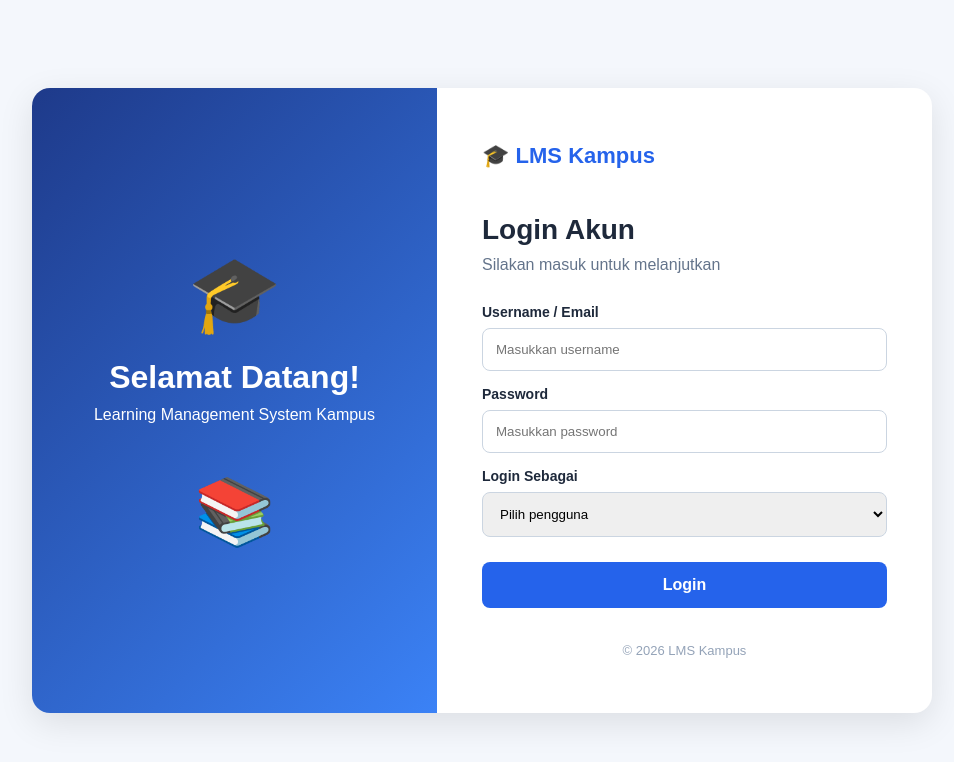
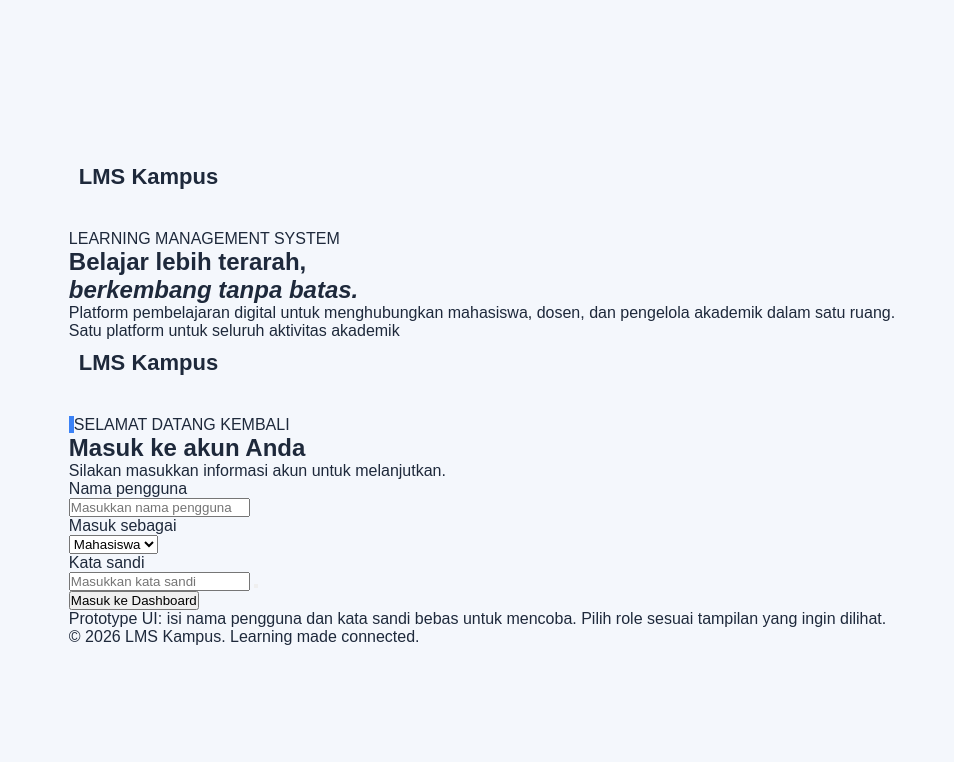
Before and after one commit to Anonym541/TUGAS-LMS, a Spring Boot app: page / in a window 1280 px wide. Shown: the top 762 px of the page, without its empty margins (158-1112 px from the left). Run offline with Spring Boot 4, Linux system fonts and the light colour scheme.

Commit message:
Update index.html

```diff
--- a/lms-backend/src/main/resources/static/index.html
+++ b/lms-backend/src/main/resources/static/index.html
@@ -1,73 +1,84 @@
-
 <!DOCTYPE html>
 <html lang="id">
 <head>
   <meta charset="UTF-8">
   <meta name="viewport" content="width=device-width, initial-scale=1.0">
-    <title>Login LMS Kampus</title>
+  <title>Login | LMS Kampus</title>
+  <link rel="preconnect" href="https://fonts.googleapis.com">
+  <link href="https://fonts.googleapis.com/css2?family=Inter:wght@400;500;600;700;800&display=swap" rel="stylesheet">
   <link rel="stylesheet" href="style.css">
+  <script src="https://unpkg.com/lucide@latest"></script>
 </head>
 <body class="login-page">
+  <main class="login-shell">
+    <section class="login-intro">
+      <div class="brand brand-light">
+        <span class="brand-mark"><i data-lucide="graduation-cap"></i></span>
+        <span>LMS<span class="brand-muted"> Kampus</span></span>
+      </div>
+      <div class="intro-copy">
+        <span class="eyebrow">LEARNING MANAGEMENT SYSTEM</span>
+        <h1>Belajar lebih terarah,<br><em>berkembang tanpa batas.</em></h1>
+        <p>Platform pembelajaran digital untuk menghubungkan mahasiswa, dosen, dan pengelola akademik dalam satu ruang.</p>
+      </div>
+      <div class="intro-footer">
+        <span class="intro-dot"></span>
+        Satu platform untuk seluruh aktivitas akademik
+      </div>
+    </section>
 
-    <div class="login-container">
-        <div class="login-illustration">
-            <div class="illustration-content">
-                <div class="cap-icon">🎓</div>
-                <h1>Selamat Datang!</h1>
-                <p>Learning Management System Kampus</p>
-                <div class="book-icon">📚</div>
-            </div>
+    <section class="login-panel">
+      <div class="login-card">
+        <div class="login-mobile-brand brand">
+          <span class="brand-mark"><i data-lucide="graduation-cap"></i></span>
+          <span>LMS<span class="brand-muted"> Kampus</span></span>
         </div>
 
-        <div class="login-form">
-            <div class="logo">🎓 <span>LMS Kampus</span></div>
-
-            <h2>Login Akun</h2>
-            <p class="subtitle">Silakan masuk untuk melanjutkan</p>
+        <span class="eyebrow blue">SELAMAT DATANG KEMBALI</span>
+        <h2>Masuk ke akun Anda</h2>
+        <p class="muted">Silakan masukkan informasi akun untuk melanjutkan.</p>
 
         <form id="loginForm">
-                <label>Username / Email</label>
-                <input type="text" id="username"
-                       placeholder="Masukkan username" required>
+          <label for="username">Nama pengguna</label>
+          <div class="field">
+            <i data-lucide="user"></i>
+            <input id="username" name="username" placeholder="Masukkan nama pengguna" required>
+          </div>
 
-                <label>Password</label>
-                <input type="password" id="password"
-                       placeholder="Masukkan password" required>
-
-                <label>Login Sebagai</label>
-                <select id="role" required>
-                    <option value="">Pilih pengguna</option>
+          <label for="role">Masuk sebagai</label>
+          <div class="field">
+            <i data-lucide="users"></i>
+            <select id="role" name="role">
+              <option value="Mahasiswa">Mahasiswa</option>
               <option value="Dosen">Dosen</option>
-                    <option value="Mahasiswa">Mahasiswa</option>
               <option value="Admin">Admin</option>
             </select>
+            <i data-lucide="chevron-down" class="select-arrow"></i>
+          </div>
 
-                <button type="submit" class="login-button">
-                    Login
+          <label for="password">Kata sandi</label>
+          <div class="field">
+            <i data-lucide="lock"></i>
+            <input id="password" type="password" placeholder="Masukkan kata sandi" required>
+            <button class="password-toggle" type="button" id="togglePassword" aria-label="Tampilkan kata sandi">
+              <i data-lucide="eye"></i>
             </button>
+          </div>
+
+          <button class="btn btn-primary login-submit" type="submit">
+            Masuk ke Dashboard <i data-lucide="arrow-right"></i>
+          </button>
+          <p id="loginError" class="form-error"></p>
         </form>
 
-            <p id="message"></p>
-            <p class="copyright">© 2026 LMS Kampus</p>
+        <div class="demo-note">
+          <i data-lucide="info"></i>
+          <span>Prototype UI: isi nama pengguna dan kata sandi bebas untuk mencoba. Pilih role sesuai tampilan yang ingin dilihat.</span>
         </div>
+        <p class="login-copy">© 2026 LMS Kampus. Learning made connected.</p>
       </div>
-
-    <script>
-        document.getElementById("loginForm").addEventListener("submit", function(e) {
-            e.preventDefault();
-
-            const username = document.getElementById("username").value;
-            const password = document.getElementById("password").value;
-            const role = document.getElementById("role").value;
-
-            if (username && password && role) {
-                localStorage.setItem("username", username);
-                localStorage.setItem("role", role);
-
-                window.location.href = "dashboard.html";
-            }
-        });
-    </script>
-
+    </section>
+  </main>
+  <script src="js/script.js"></script>
 </body>
 </html>
```
Lines whose indentation alone changed are shown as unchanged.
